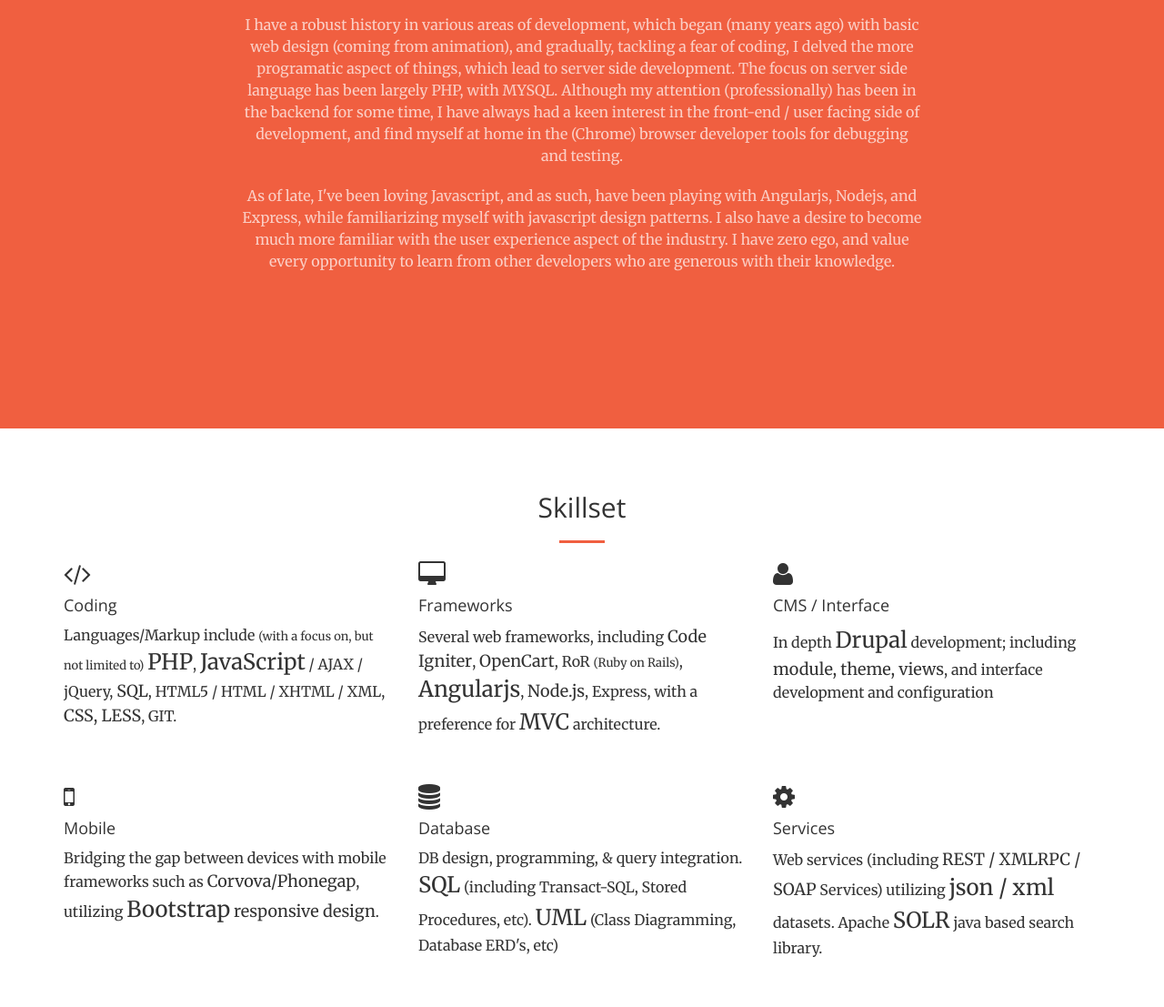
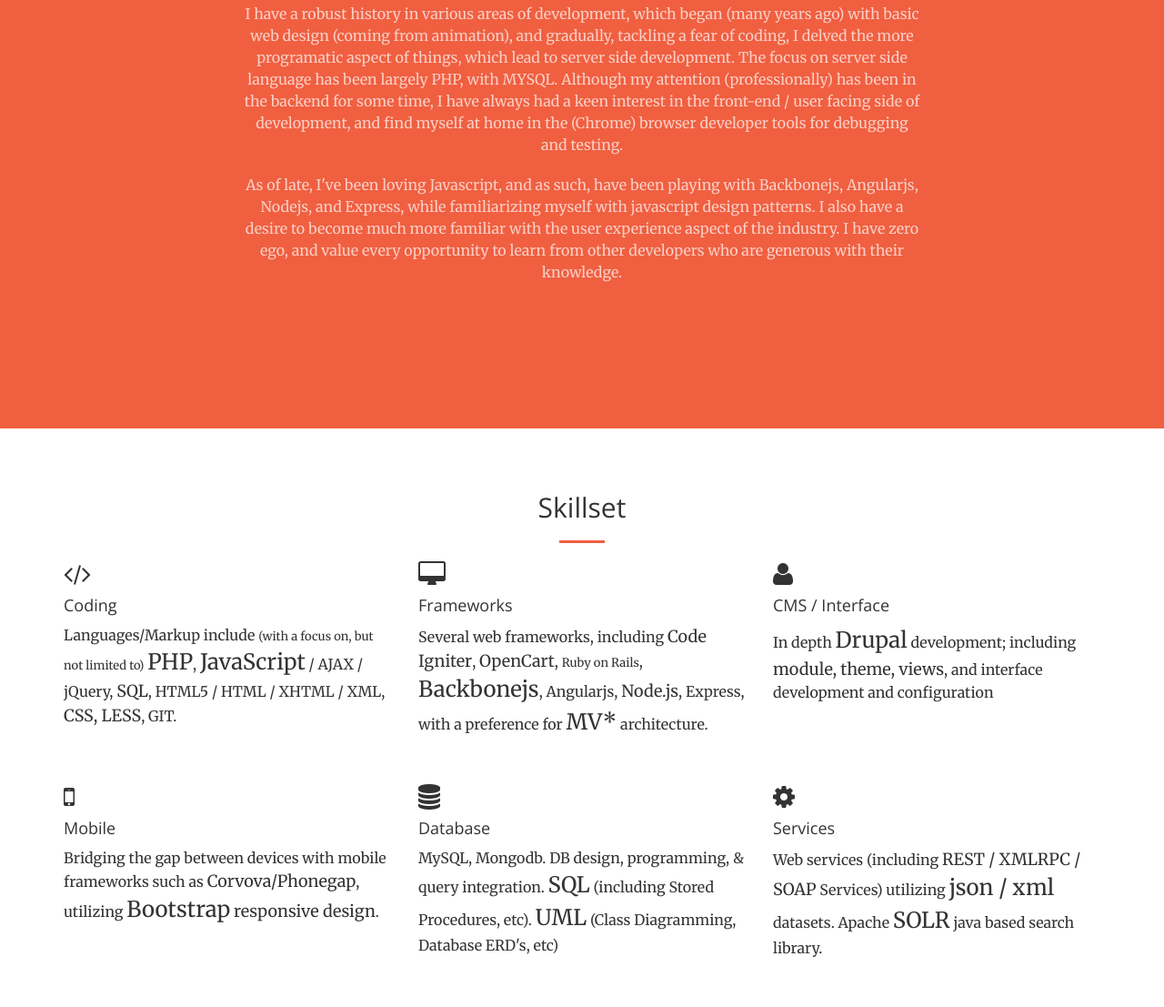
Before and after one commit to jdedrick/wjdedrick.ca, a plain HTML site: page index.html in a window 1280 px wide. Shown: the part 1129-2236 px from the top of the page at 91% size. Drawn offline with nearby package versions, Linux system fonts and the light colour scheme.

Commit message:
Updated a few details

```diff
--- a/index.html
+++ b/index.html
@@ -108,7 +108,7 @@
             the (Chrome) browser developer tools for debugging and testing.
           </p>
           <p class="text-faded">
-            As of late, I've been loving Javascript, and as such, have been playing with Angularjs, Nodejs, and Express,
+            As of late, I've been loving Javascript, and as such, have been playing with Backbonejs, Angularjs, Nodejs, and Express,
             while familiarizing myself with javascript design patterns.
             I also have a desire to become much more familiar with the user experience aspect of the industry.
             I have zero ego, and value every opportunity to learn from other developers who are generous with their knowledge.
@@ -159,9 +159,9 @@
 								<div class="text">
 									<p>
 										Several web frameworks, including <span class="f-large">Code
-											Igniter</span>, <span class="f-large">OpenCart</span>, RoR <span
-											class="f-small">(Ruby on Rails)</span>, <span class="f-x-large">Angularjs</span>, <span class="f-large">Node.js</span>, Express,
-										with a preference for <span class="f-x-large">MVC</span>
+											Igniter</span>, <span class="f-large">OpenCart</span>, <span
+											class="f-small">Ruby on Rails</span>, <span class="f-x-large">Backbonejs</span>, Angularjs, <span class="f-large">Node.js</span>, Express,
+										with a preference for <span class="f-x-large">MV*</span>
 										architecture.
 									</p>
 								</div>
@@ -215,8 +215,8 @@
 								<h4>Database</h4>
 								<div class="text">
 									<p>
-										DB design, programming, & query integration. <span
-											class="f-x-large">SQL</span> (including Transact-SQL, Stored
+										MySQL, Mongodb. DB design, programming, & query integration. <span
+											class="f-x-large">SQL</span> (including Stored
 										Procedures, etc). <span class="f-x-large">UML</span> (Class
 										Diagramming, Database ERD's, etc)
 									</p>
```
